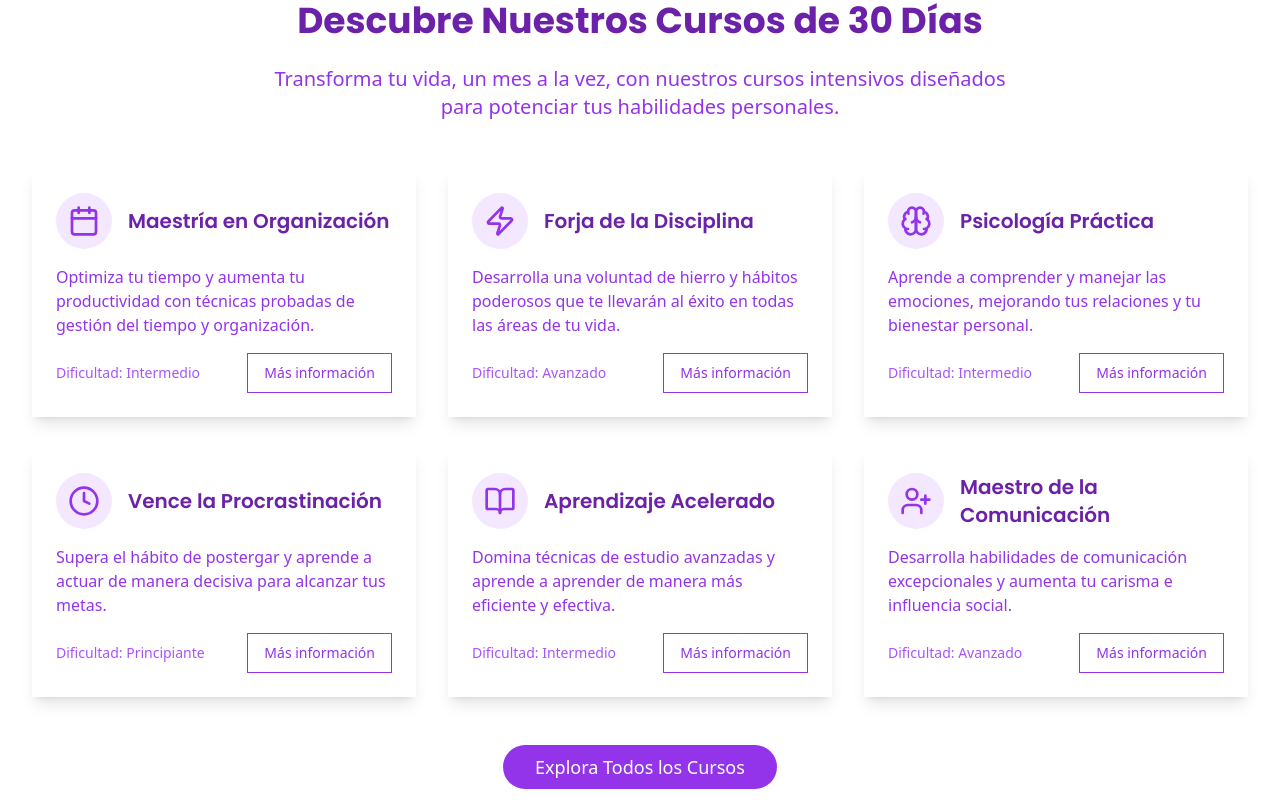
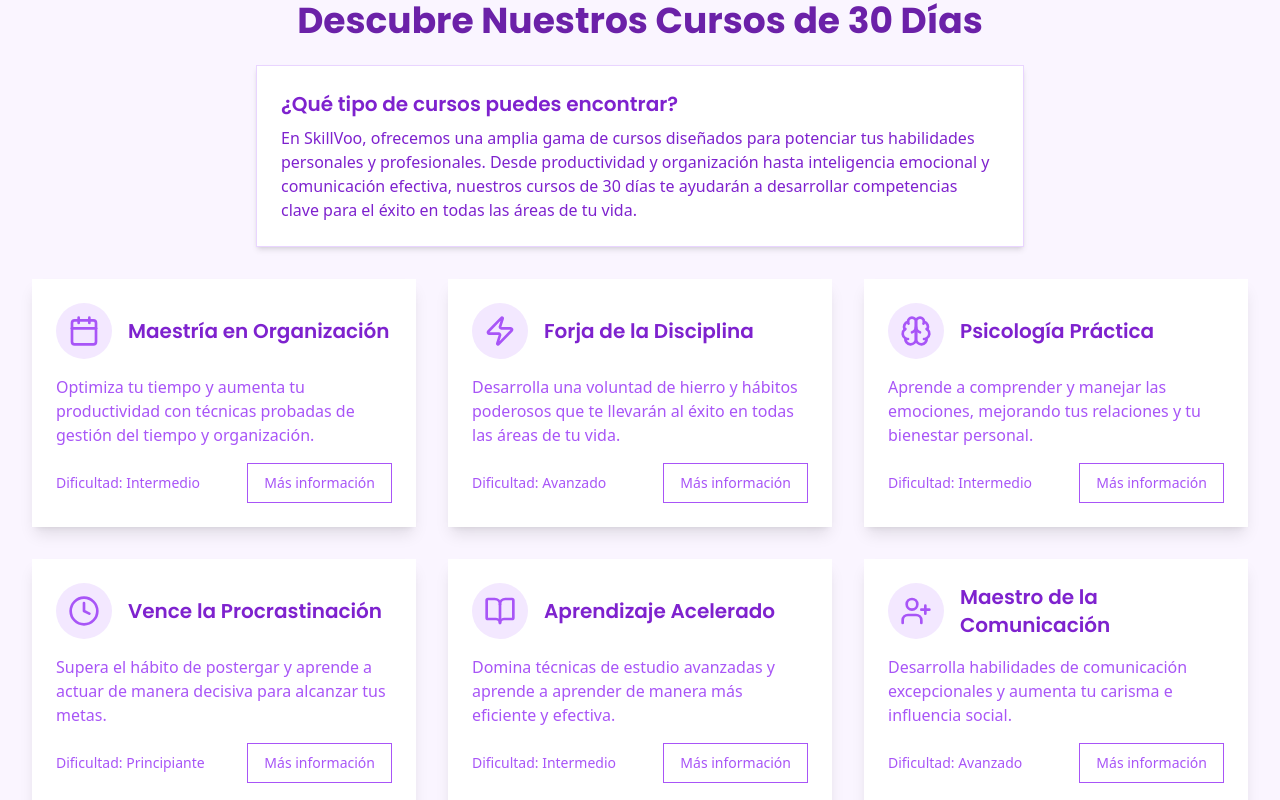
Before and after one commit to Ferrajju/skillvoo-landing, a Next.js app: page / in a window 1280 px wide. Shown: the part 660-1460 px from the top of the page. Built offline with nearby package versions, Linux system fonts and the light colour scheme.

Commit message:
Añadidos tipos para nodemailer

```diff
--- a/app/page.tsx
+++ b/app/page.tsx
@@ -7,8 +7,6 @@ import { Mail, Clock, Brain, Zap, Calendar, BookOpen, UserPlus, CheckCircle,  }
 import Image from "next/image"
 import { useState } from 'react'
 import { motion } from 'framer-motion'
-import './globals.css';
-
 
 // Animation variants
 const fadeInUp = {
@@ -142,20 +140,25 @@ export default function LandingPage() {
         viewport={{ once: true }}
         variants={staggerChildren}
         id="cursos"
-        className="container mx-auto py-20 px-4 sm:px-6 lg:px-8"
-      >
+        className="bg-purple-50 py-20">
+        <div className="container mx-auto px-4 sm:px-6 lg:px-8">
         <motion.h2
           variants={fadeInUp}
           className="text-4xl font-bold text-center text-purple-800 mb-6 font-heading"
         >
           Descubre Nuestros Cursos de 30 Días
         </motion.h2>
-        <motion.p
+        <motion.div
           variants={fadeInUp}
-          className="text-xl text-purple-600 text-center mb-12 max-w-3xl mx-auto"
+          className="bg-white border border-purple-200 rounded-lg p-6 mb-8 max-w-3xl mx-auto shadow-md"
         >
-          Transforma tu vida, un mes a la vez, con nuestros cursos intensivos diseñados para potenciar tus habilidades personales.
-        </motion.p>
+          <h3 className="text-xl font-semibold text-purple-700 mb-2">¿Qué tipo de cursos puedes encontrar?</h3>
+          <p className="text-purple-700">
+            En SkillVoo, ofrecemos una amplia gama de cursos diseñados para potenciar tus habilidades personales y profesionales.
+            Desde productividad y organización hasta inteligencia emocional y comunicación efectiva,
+            nuestros cursos de 30 días te ayudarán a desarrollar competencias clave para el éxito en todas las áreas de tu vida.
+          </p>
+        </motion.div>
         <div className="grid grid-cols-1 md:grid-cols-2 lg:grid-cols-3 gap-8">
           {[
             {
@@ -201,18 +204,18 @@ export default function LandingPage() {
               whileHover={{ scale: 1.03, translateY: -5 }}
               transition={{ type: "spring", stiffness: 300 }}
             >
-              <Card className="overflow-hidden h-full border-none shadow-lg bg-white hover:shadow-xl transition-all duration-300">
+              <Card className="overflow-hidden h-full border-none shadow-lg bg-white hover:shadow-xl transition-all duration-300 hover:bg-purple-100">
                 <CardContent className="p-6">
                   <div className="flex items-center mb-4">
                     <div className="rounded-full p-3 bg-purple-100 mr-4">
-                      <course.icon className="w-8 h-8 text-purple-600" />
+                      <course.icon className="w-8 h-8 text-purple-500" />
                     </div>
-                    <h3 className="text-xl font-semibold text-purple-800 font-heading">{course.title}</h3>
+                    <h3 className="text-xl font-semibold text-purple-700 font-heading">{course.title}</h3>
                   </div>
-                  <p className="text-purple-600 mb-4">{course.description}</p>
+                  <p className="text-purple-500 mb-4">{course.description}</p>
                   <div className="flex justify-between items-center">
                     <span className="text-sm font-medium text-purple-500">Dificultad: {course.difficulty}</span>
-                    <Button variant="outline" className="text-purple-600 border-purple-600 hover:bg-purple-50">
+                    <Button variant="outline" className="text-purple-500 border-purple-500 hover:bg-purple-50">
                       Más información
                     </Button>
                   </div>
@@ -227,11 +230,12 @@ export default function LandingPage() {
         >
           <Button
             size="lg"
-            className="bg-purple-600 hover:bg-purple-700 text-white text-lg px-8 py-3 rounded-full"
+            className="gradient-bg hover:opacity-90 text-white text-lg px-8 py-3 rounded-full"
           >
             Explora Todos los Cursos
           </Button>
         </motion.div>
+        </div>
       </motion.section>
 
       {/* Method Section */}
```
